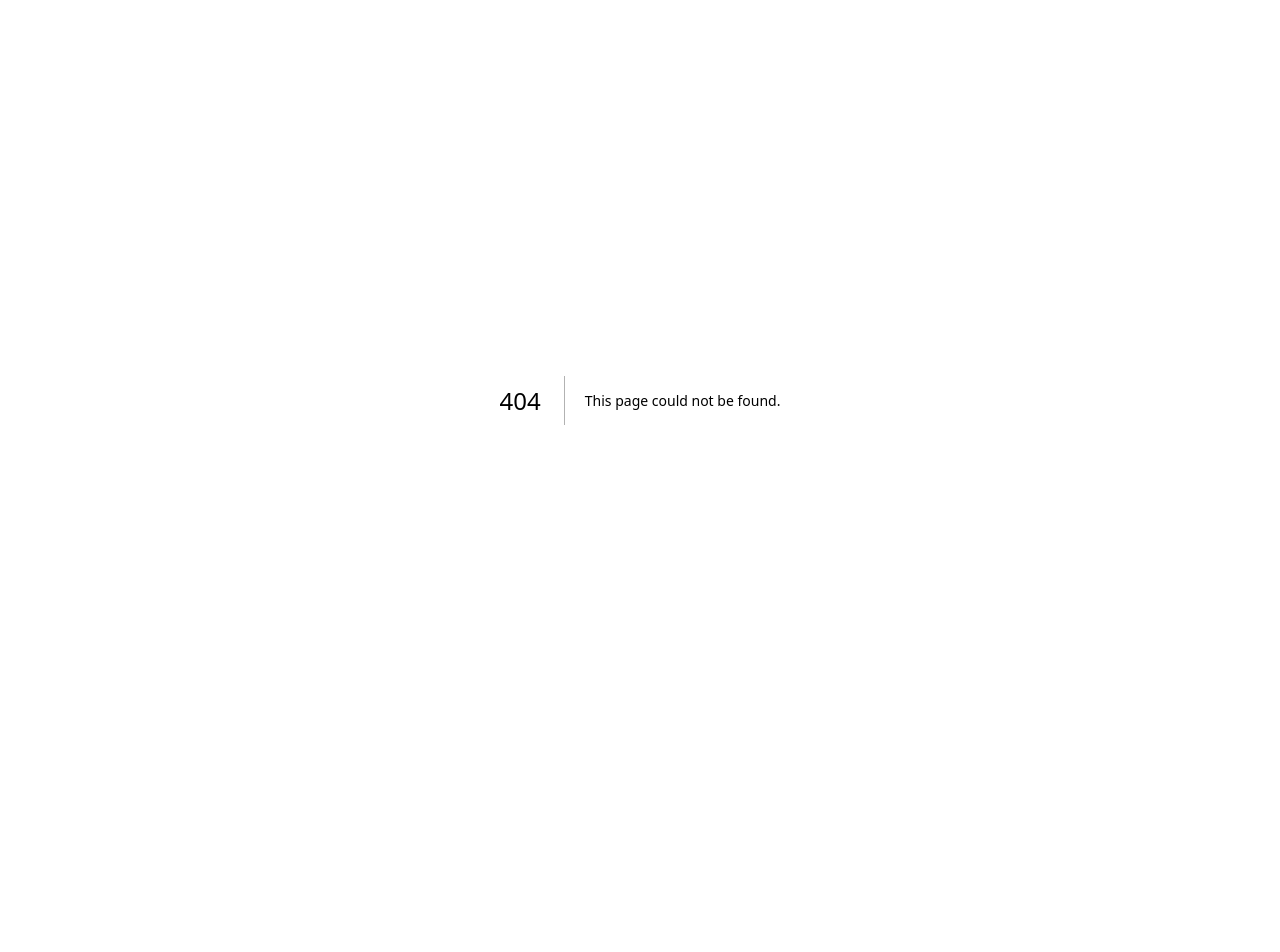
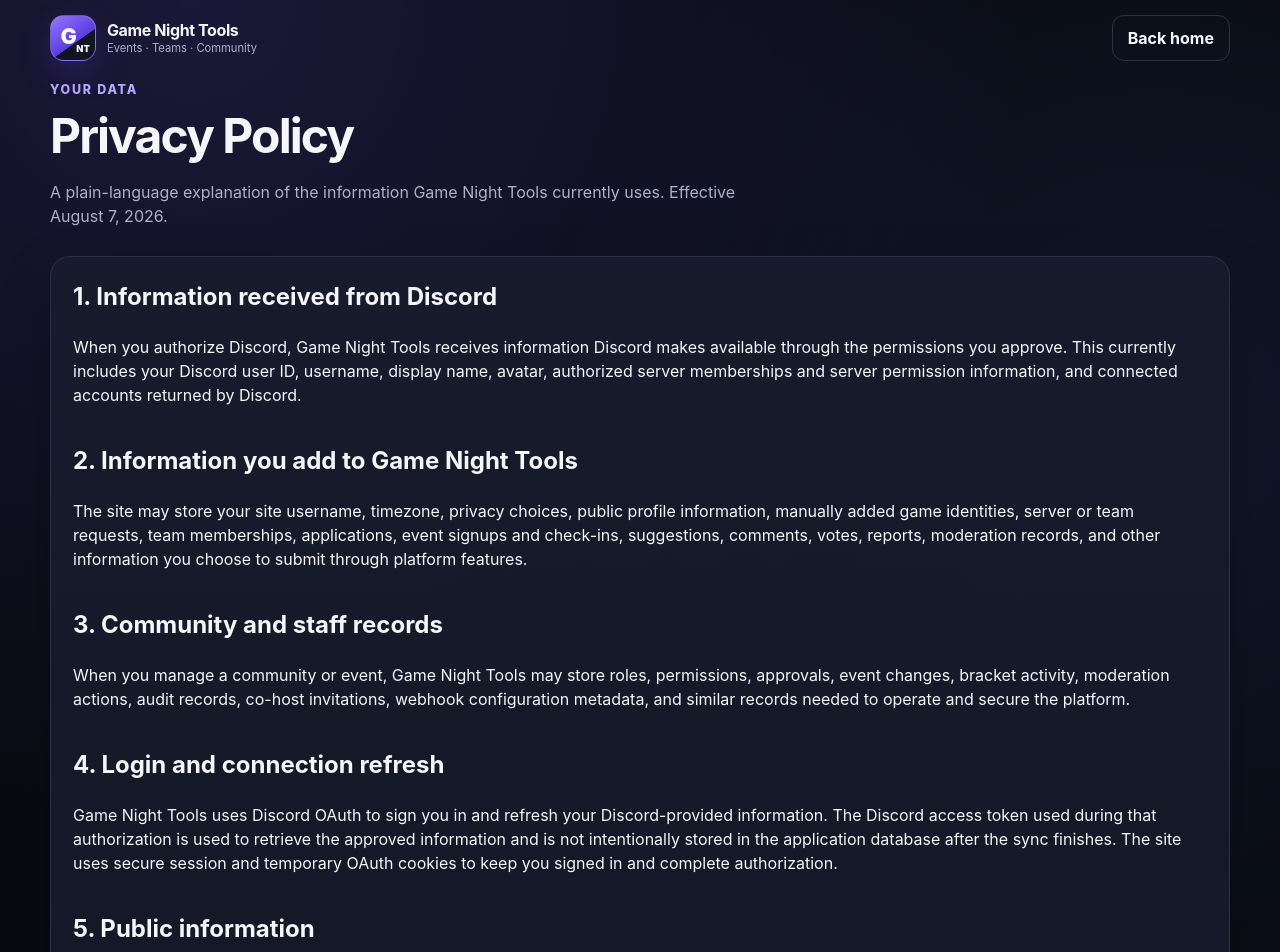
Before and after one commit to sayrejeri/gamenight-tools, a Next.js app: page /privacy in a window 1280 px wide. Before the commit this address had no page. Shown: the top 952 px of the page. Before the commit the page ends 800 px from the top, so only its background shows below. Built offline with nearby package versions, Linux system fonts and the light colour scheme.

Commit message:
Add Game Night Tools privacy page

```diff
--- /dev/null
+++ b/src/app/privacy/page.tsx
@@ -0,0 +1,41 @@
+import Link from "next/link";
+import { BrandMark } from "@/components/brand-mark";
+import { PublicFooter } from "@/components/public-footer";
+
+export const metadata = { title: "Privacy" };
+
+export default function PrivacyPage() {
+  return (
+    <main className="landing-shell legal-shell">
+      <nav className="topbar">
+        <BrandMark href="/" />
+        <Link className="button button-secondary" href="/">Back home</Link>
+      </nav>
+
+      <section className="page-heading legal-heading">
+        <div>
+          <span className="eyebrow">Your data</span>
+          <h1>Privacy Policy</h1>
+          <p>A plain-language explanation of the information Game Night Tools currently uses. Effective August 7, 2026.</p>
+        </div>
+      </section>
+
+      <section className="panel legal-copy section-stack">
+        <div><h2>1. Information received from Discord</h2><p>When you authorize Discord, Game Night Tools receives information Discord makes available through the permissions you approve. This currently includes your Discord user ID, username, display name, avatar, authorized server memberships and server permission information, and connected accounts returned by Discord.</p></div>
+        <div><h2>2. Information you add to Game Night Tools</h2><p>The site may store your site username, timezone, privacy choices, public profile information, manually added game identities, server or team requests, team memberships, applications, event signups and check-ins, suggestions, comments, votes, reports, moderation records, and other information you choose to submit through platform features.</p></div>
+        <div><h2>3. Community and staff records</h2><p>When you manage a community or event, Game Night Tools may store roles, permissions, approvals, event changes, bracket activity, moderation actions, audit records, co-host invitations, webhook configuration metadata, and similar records needed to operate and secure the platform.</p></div>
+        <div><h2>4. Login and connection refresh</h2><p>Game Night Tools uses Discord OAuth to sign you in and refresh your Discord-provided information. The Discord access token used during that authorization is used to retrieve the approved information and is not intentionally stored in the application database after the sync finishes. The site uses secure session and temporary OAuth cookies to keep you signed in and complete authorization.</p></div>
+        <div><h2>5. Public information</h2><p>Information you mark as visible may appear on public user, server, team, event, suggestion, participant, or other community pages. Some information is visible only to authorized community staff or platform staff depending on the feature and your privacy settings.</p></div>
+        <div><h2>6. How information is used</h2><p>Information is used to authenticate accounts, discover approved communities you belong to, connect game identities, operate events and teams, send site notifications, enforce permissions, investigate reports, maintain audit trails, prevent abuse, and improve site features.</p></div>
+        <div><h2>7. Third parties</h2><p>Game Night Tools relies on third-party services where needed, including Discord for authentication and connection data and public platform services such as Roblox when resolving supported public game identities. Links, webhooks, or embedded features may also interact with services chosen by a community administrator. Those services have their own privacy practices.</p></div>
+        <div><h2>8. Payments</h2><p>The website does not currently process payment card information. If Stripe or another payment provider is enabled later, this policy will be updated before public billing launches. Payment card information would be handled by the payment provider rather than stored directly by Game Night Tools.</p></div>
+        <div><h2>9. Data sharing</h2><p>Game Night Tools does not sell user data to advertisers. Information is shared when you intentionally make it public, when it is necessary to provide a feature you requested, with authorized staff who need it to administer the platform or a community, or when required for security or legal reasons.</p></div>
+        <div><h2>10. Retention and deletion</h2><p>Account and community records are kept while they are needed to operate the service, preserve event or moderation history, prevent abuse, or meet legitimate administrative needs. You can remove manual game identities and change profile visibility from your account. For requests that cannot currently be completed through self-service tools, contact platform staff.</p></div>
+        <div><h2>11. Security</h2><p>Game Night Tools uses authentication, permission checks, protected sessions, and other technical measures intended to reduce unauthorized access. No internet service can guarantee absolute security, so users should also protect their Discord accounts and avoid sharing sensitive information through public profile fields.</p></div>
+        <div><h2>12. Policy changes</h2><p>This page will be updated as new data-using features are introduced. Material changes will receive a new effective date.</p></div>
+      </section>
+
+      <PublicFooter />
+    </main>
+  );
+}
```
